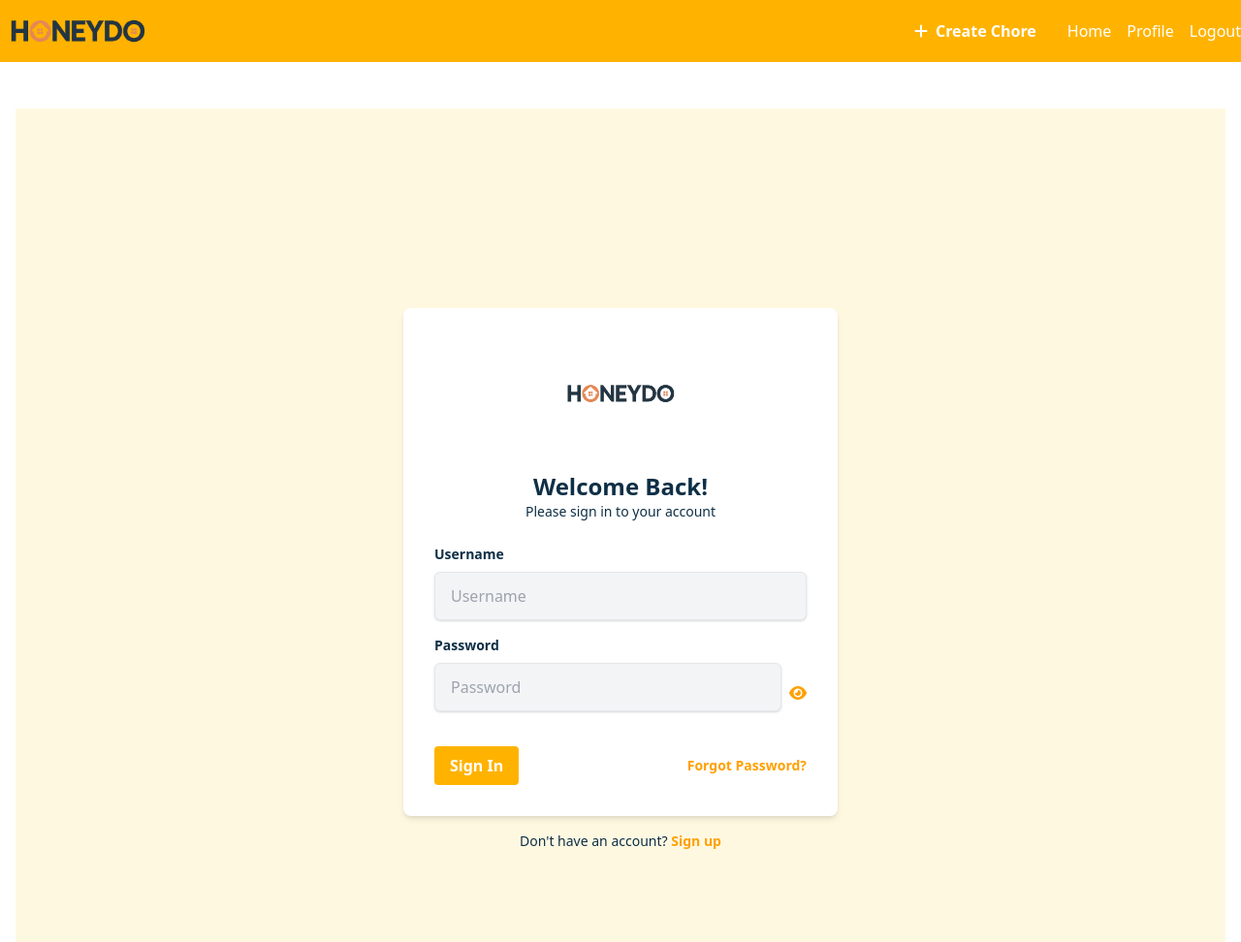
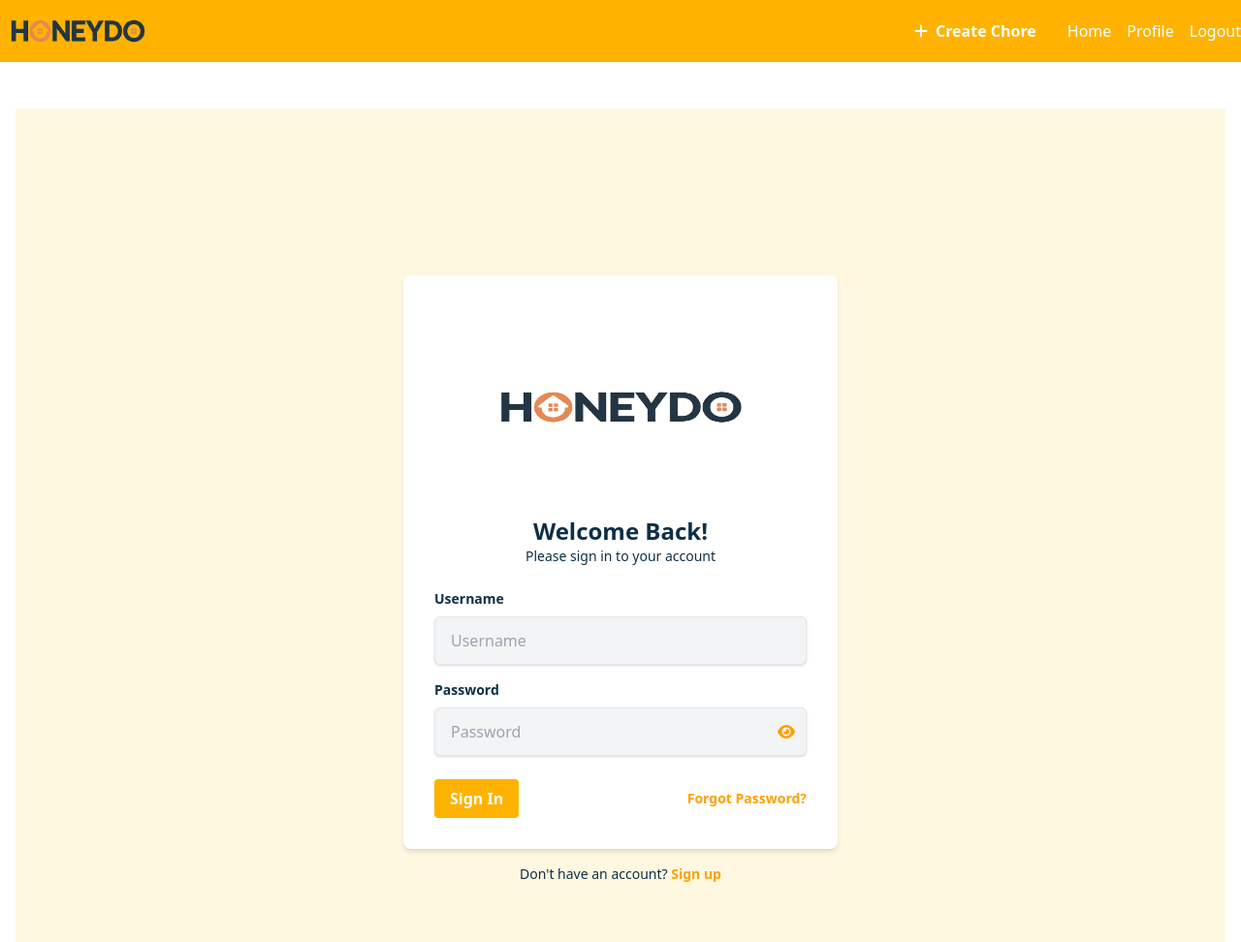
Before and after one commit to AVanLanen/HoneyDo, a Django app: page /login/ in a window 1280 px wide. Shown: the whole page at 97% size. Run offline with Django 3.2, Linux system fonts and the light colour scheme.

Commit message:
update login password show button

```diff
--- a/App/forms.py
+++ b/App/forms.py
@@ -29,6 +29,6 @@ class CustomAuthenticationForm(AuthenticationForm):
         'placeholder': 'Username',
     }))
     password = forms.CharField(widget=forms.PasswordInput(attrs={
-        'class': 'shadow appearance-none border rounded w-full py-3 px-4 text-navy mb-3 leading-tight focus:outline-none focus:shadow-outline',
+        'class': 'shadow appearance-none border rounded w-full py-3 px-4 text-navy leading-tight focus:outline-none focus:shadow-outline',
         'placeholder': 'Password',
     }))
--- a/App/static/css/custom.css
+++ b/App/static/css/custom.css
@@ -34,6 +34,7 @@ input[type="password"] {
     background-color: var(--input-bg);
     width: 100%;
     padding: 0.75rem 1rem;
+    padding-right: 2.5rem; /* Add extra padding on the right for the icon */
     font-size: 1rem;
     line-height: 1.5;
     border-radius: 0.375rem;
--- a/App/templates/registration/login.html
+++ b/App/templates/registration/login.html
@@ -9,7 +9,7 @@
         <form class="bg-white shadow-md rounded-lg px-8 pt-6 pb-8 mb-4" method="post">
             {% csrf_token %}
             <div class="mb-6 text-center">
-                <img src="{% static 'images/logo.png' %}" alt="HoneyDo Logo" class="mx-auto h-32 mb-4"> <!-- Increased size to h-32 -->
+                <img src="{% static 'images/logo.png' %}" alt="HoneyDo Logo" class="mx-auto w-72 h-56">
                 <h2 class="text-2xl font-bold text-navy">Welcome Back!</h2>
                 <p class="text-sm text-gray-600">Please sign in to your account</p>
             </div>
@@ -29,9 +29,9 @@
                 <label class="block text-navy text-sm font-bold mb-2" for="{{ form.password.id_for_label }}">
                     Password
                 </label>
-                <div class="flex items-center">
+                <div class="relative">
                     {{ form.password }}
-                    <button type="button" class="ml-2 text-honey-accent hover:text-honey-dark focus:outline-none" onclick="togglePasswordVisibility()">
+                    <button type="button" class="absolute inset-y-0 right-0 pr-3 flex items-center text-honey-accent hover:text-honey-dark focus:outline-none" onclick="togglePasswordVisibility()">
                         <i id="passwordToggleIcon" class="fas fa-eye"></i>
                     </button>
                 </div>
```
Also changed, not shown: App/static/css/output.css (+9 -0 lines), db.sqlite3.
